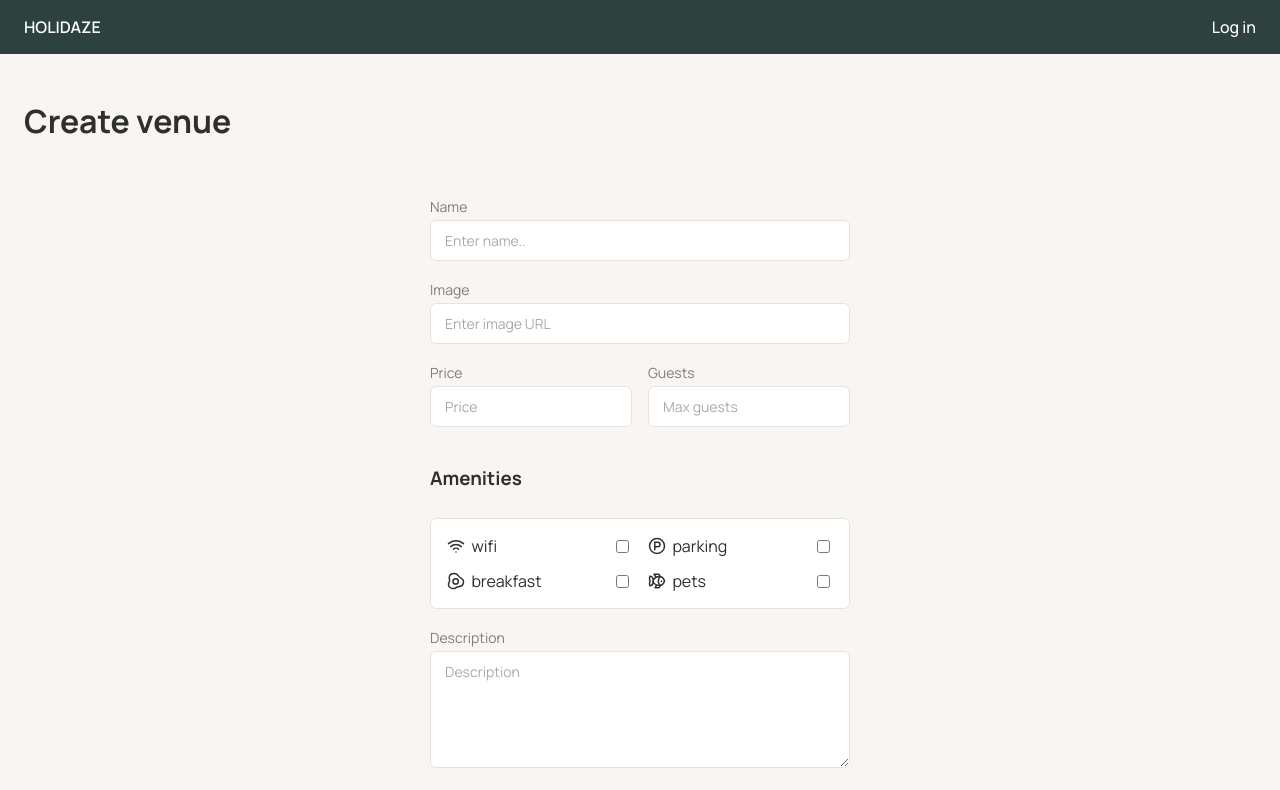
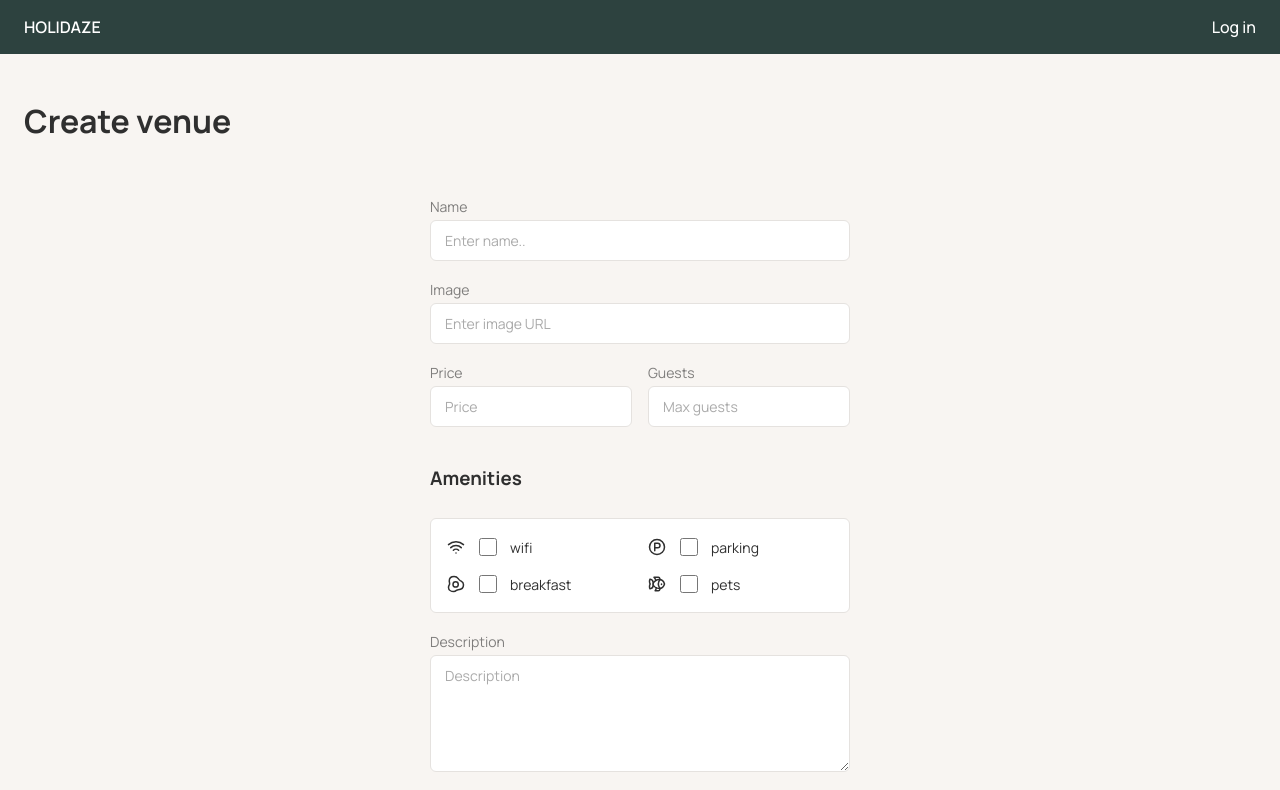
Before and after one commit to JarlErikMathiesen/project-exam-2-JarlErikMathiesen, a React (Vite) app: page /profile/create-venue in a window 1280 px wide. Shown: the top 790 px of the page. Built offline with nearby package versions, Linux system fonts and the light colour scheme.

Commit message:
added CheckBoxField-component to VenueForm

```diff
--- a/src/components/ui/CheckboxField.jsx
+++ b/src/components/ui/CheckboxField.jsx
@@ -1,8 +1,17 @@
 import styled from 'styled-components';
 
-export default function CheckboxField({ label, checked, onChange, name, id }) {
+export default function CheckboxField({
+  label,
+  checked,
+  onChange,
+  name,
+  id,
+  icon,
+}) {
   return (
     <Wrapper>
+      {icon && <IconWrapper>{icon}</IconWrapper>}
+
       <StyledCheckbox
         type="checkbox"
         id={id || name}
@@ -10,10 +19,16 @@ export default function CheckboxField({ label, checked, onChange, name, id }) {
         checked={checked}
         onChange={onChange}
       />
+
       <Label htmlFor={id || name}>{label}</Label>
     </Wrapper>
   );
 }
+
+const IconWrapper = styled.div`
+  display: flex;
+  align-items: center;
+`;
 
 const Wrapper = styled.div`
   display: flex;
--- a/src/components/venue/VenueForm.jsx
+++ b/src/components/venue/VenueForm.jsx
@@ -4,6 +4,7 @@ import Button from '../ui/Button';
 import { amenities } from '../../utils/amenities';
 import styled from 'styled-components';
 import FormField from '../ui/FormField';
+import CheckboxField from '../ui/CheckBoxField';
 
 export default function VenueForm({ initialData = {}, onSubmit, loading }) {
   const [name, setName] = useState('');
@@ -111,15 +112,11 @@ export default function VenueForm({ initialData = {}, onSubmit, loading }) {
           <AmenitiesGrid>
             {amenities.map(({ key, TrueIcon }) => (
               <AmenityItem key={key}>
-                <Left>
-                  <TrueIcon size={18} />
-                  <span>{key}</span>
-                </Left>
-
-                <input
-                  type="checkbox"
+                <CheckboxField
+                  label={key}
                   checked={meta[key]}
                   onChange={() => handleAmenityChange(key)}
+                  icon={<TrueIcon size={18} />}
                 />
               </AmenityItem>
             ))}
@@ -199,9 +196,3 @@ const AmenityItem = styled.label`
   justify-content: space-between;
   align-items: center;
 `;
-
-const Left = styled.div`
-  display: flex;
-  align-items: center;
-  gap: 0.4rem;
-`;
```
